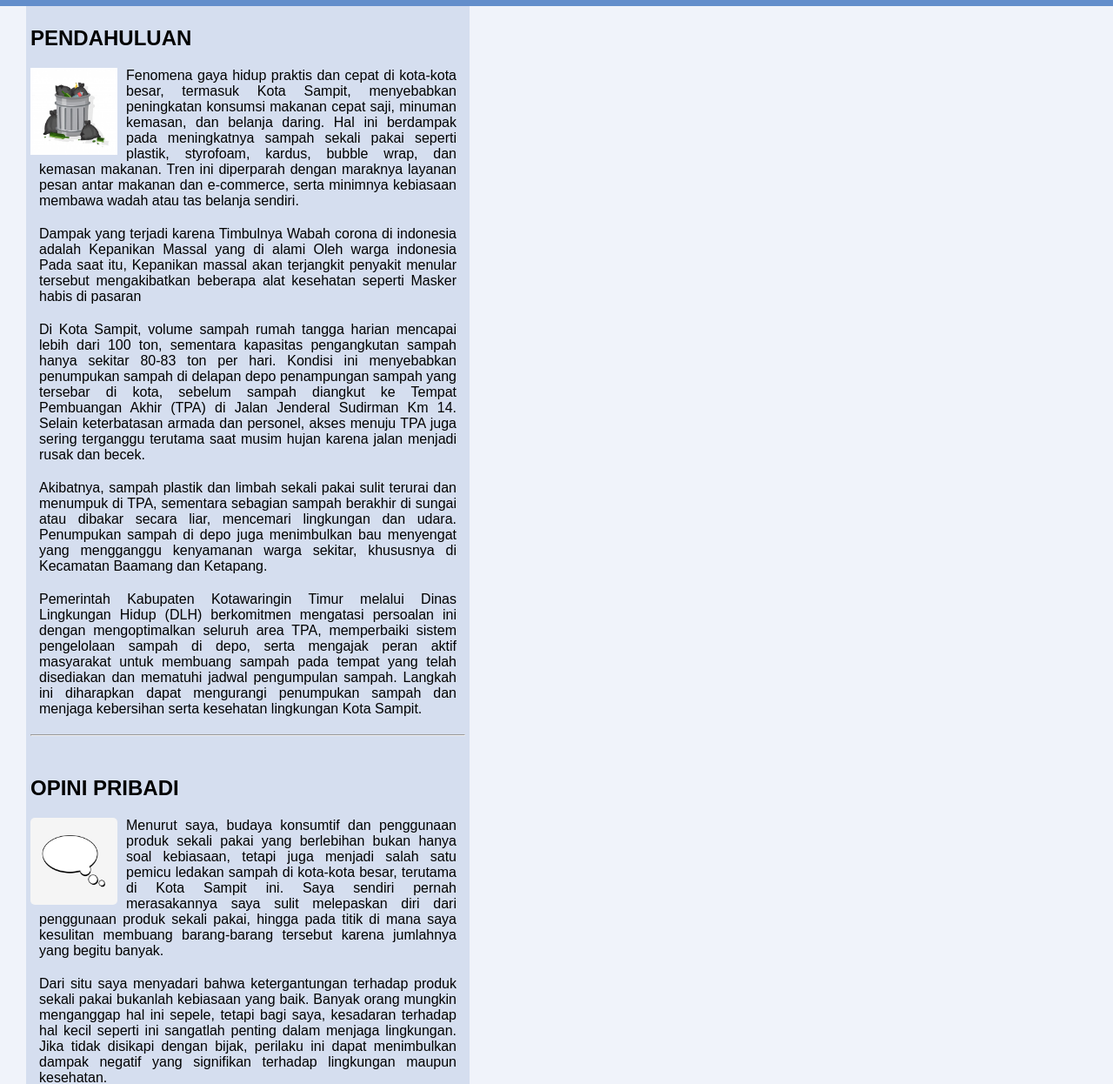
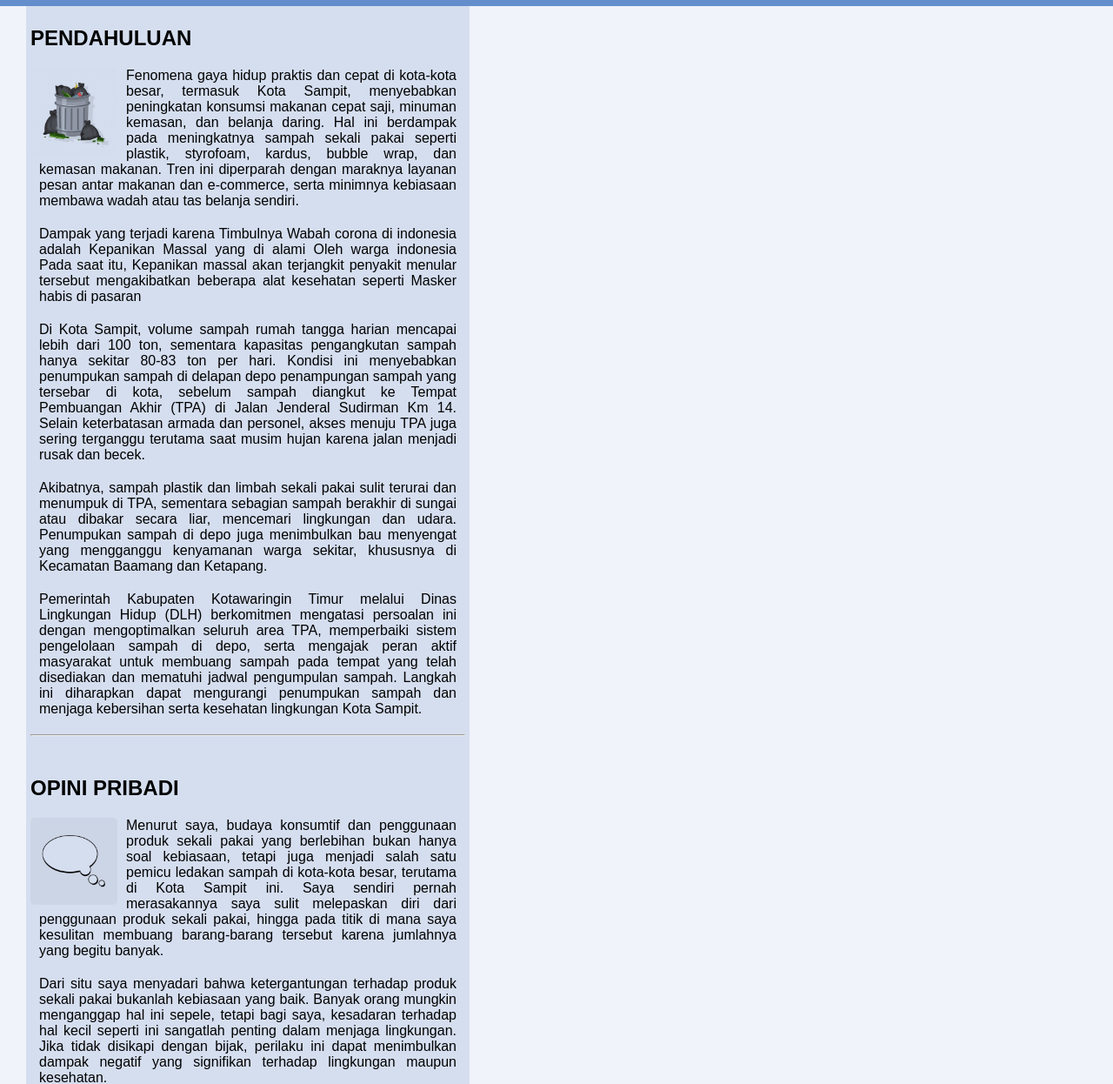
Before and after one commit to kabureneo/Tugas-bio, a plain HTML site: page index.html in a window 1280 px wide. Shown: the part 55-1301 px from the top of the page at 87% size. Drawn offline with Linux system fonts and the light colour scheme.

Commit message:
menambahkan blend-mix pada kedua foto

```diff
--- a/style.css
+++ b/style.css
@@ -119,6 +119,7 @@ body {
     height: 100px;
     float: inline-start;
     margin-right: 10px;
+    mix-blend-mode:multiply;
 }
 
 .artikel .dua {
@@ -127,6 +128,7 @@ body {
     border-radius: 5px;
     float: inline-start;
     margin-right: 10px;
+    mix-blend-mode: multiply;
 }
 
 .sidebar {
```
